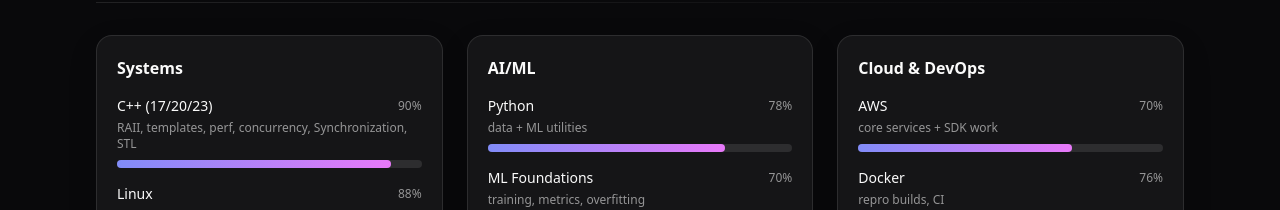
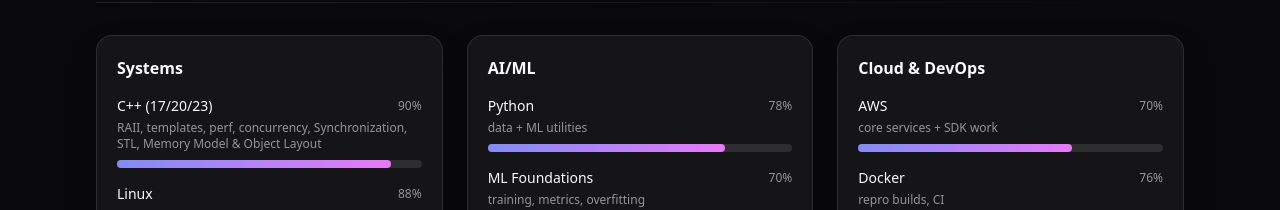
Before and after one commit to rajanyadav0307/rajan-portfolio, a React (Vite) app: page / in a window 1280 px wide. Shown: the part 1700-1910 px from the top of the page. Built offline with nearby package versions, Linux system fonts and the light colour scheme.

Commit message:
C++ Update

```diff
--- a/src/content/profile.ts
+++ b/src/content/profile.ts
@@ -112,7 +112,7 @@
       {
         name: "Systems",
         items: [
-          { label: "C++ (17/20/23)", level: 90, note: "RAII, templates, perf, concurrency, Synchronization, STL" },
+          { label: "C++ (17/20/23)", level: 90, note: "RAII, templates, perf, concurrency, Synchronization, STL, Memory Model & Object Layout"},
           { label: "Linux", level: 88, note: "debugging, tooling, packaging, Bash Shell" },
           { label: "Networking", level: 75, note: "HTTP, FTP, gRPC basics, sockets, TCP/IP " },
           { label: "Build/Tooling", level: 80, note: "CMake, Ninja, clang/gcc, Address Sanitizer, Thread Sanitizer"},
```
